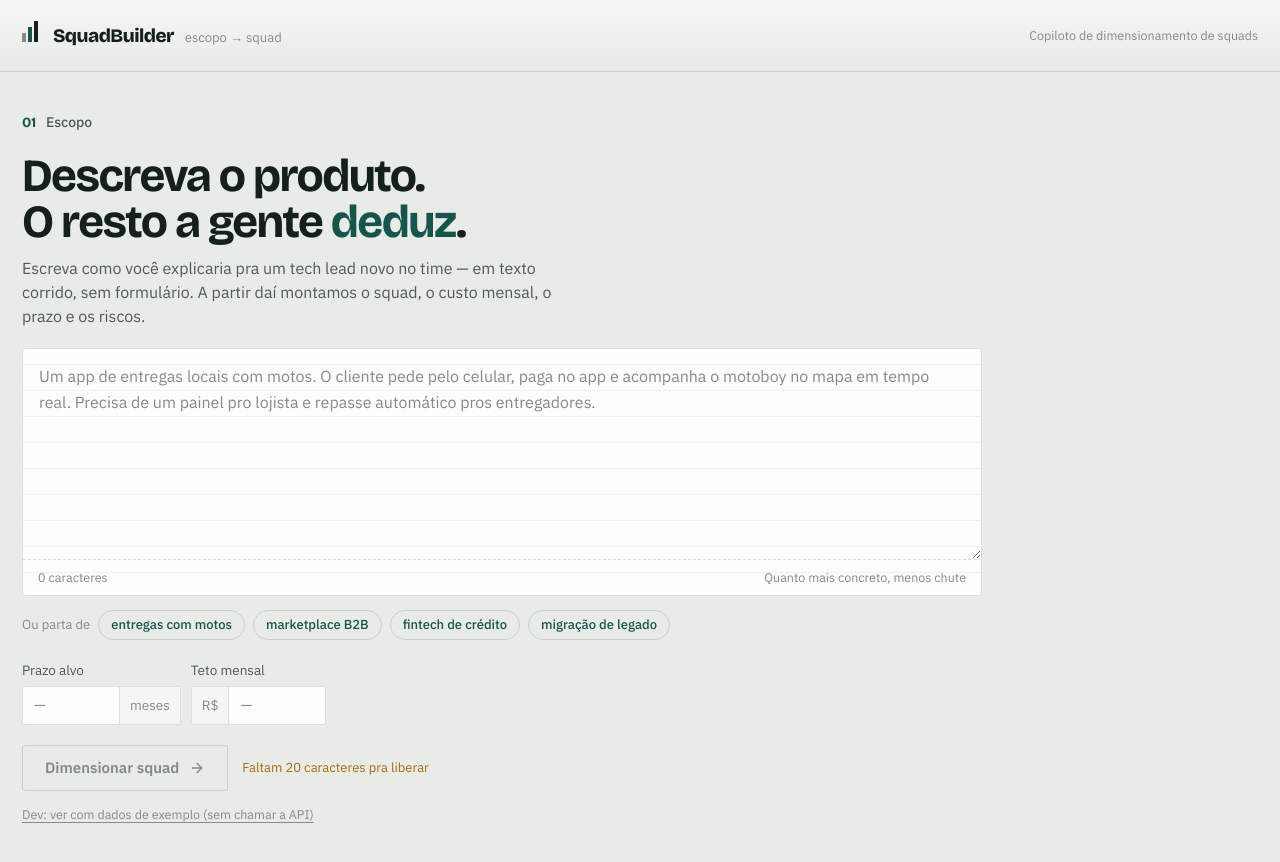
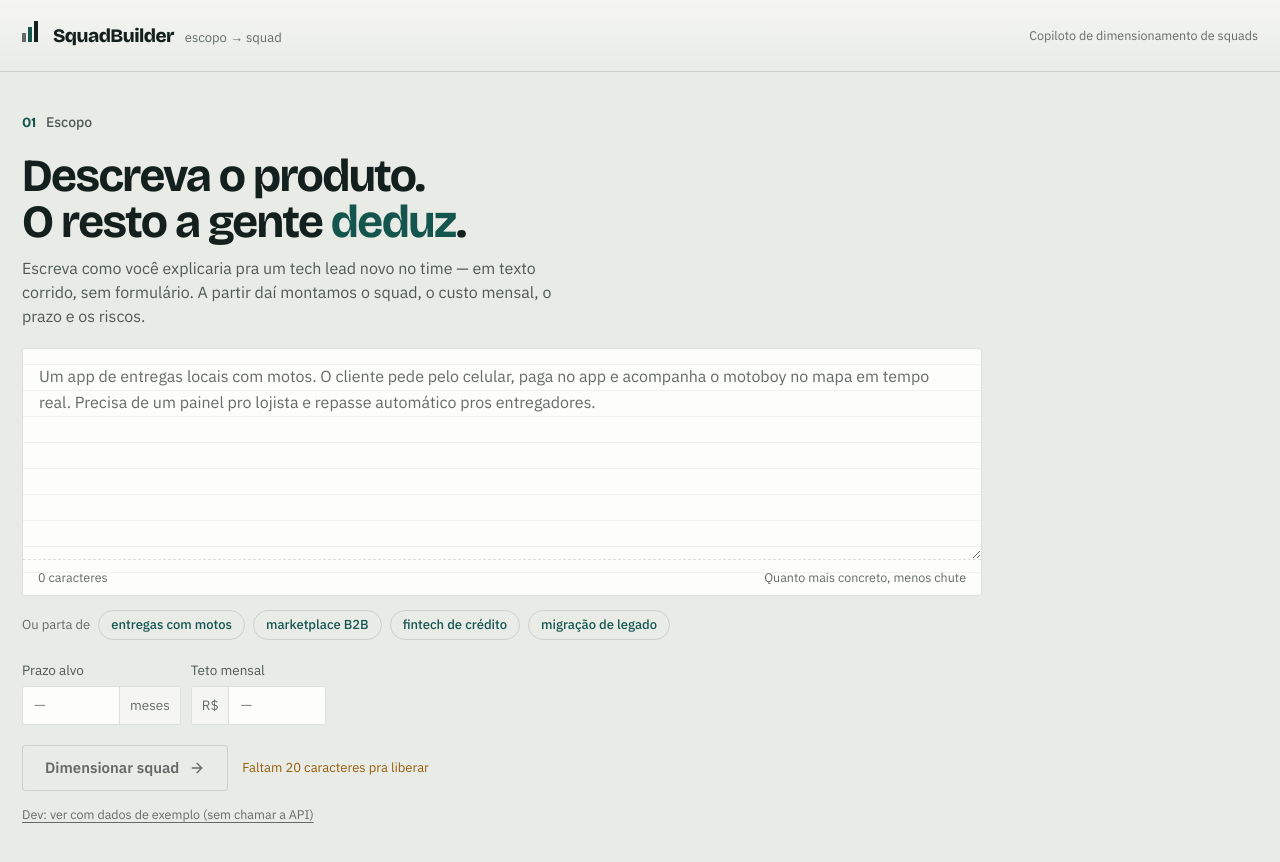
Before and after one commit to miguelquintanilhapy/squad-builder, a Next.js app: page / in a window 1280 px wide. Shown: the top 862 px of the page. Built offline with nearby package versions, Linux system fonts and the light colour scheme.

Commit message:
fix: texto cinza e laranja mais escuros pra ficar legível

```diff
--- a/src/app/globals.css
+++ b/src/app/globals.css
@@ -7,11 +7,14 @@
   --paper-3: #fdfdfc;
   --ink: #14201d;
   --ink-2: #4e5a56;
-  --ink-3: #818b87;
+  /* Escurecido de #818b87 (2.93:1 em --paper, reprovava até o mínimo de texto grande) pra
+     #636b68 (4.57:1 na superfície mais clara) — calculado, não no olho. Ver revisão externa 1.11. */
+  --ink-3: #636b68;
   --rule: #cbd0c9;
   --rule-2: #dde0da;
   --petrol: #14554e;
-  --ochre: #a9690b;
+  /* Escurecido de #a9690b (3.71:1 em --paper) pra #965d0a (4.53:1) pelo mesmo motivo. */
+  --ochre: #965d0a;
   --rust: #9c3a21;
   --moss: #2c7458;
   --grid: rgba(20, 32, 29, 0.055);
```
